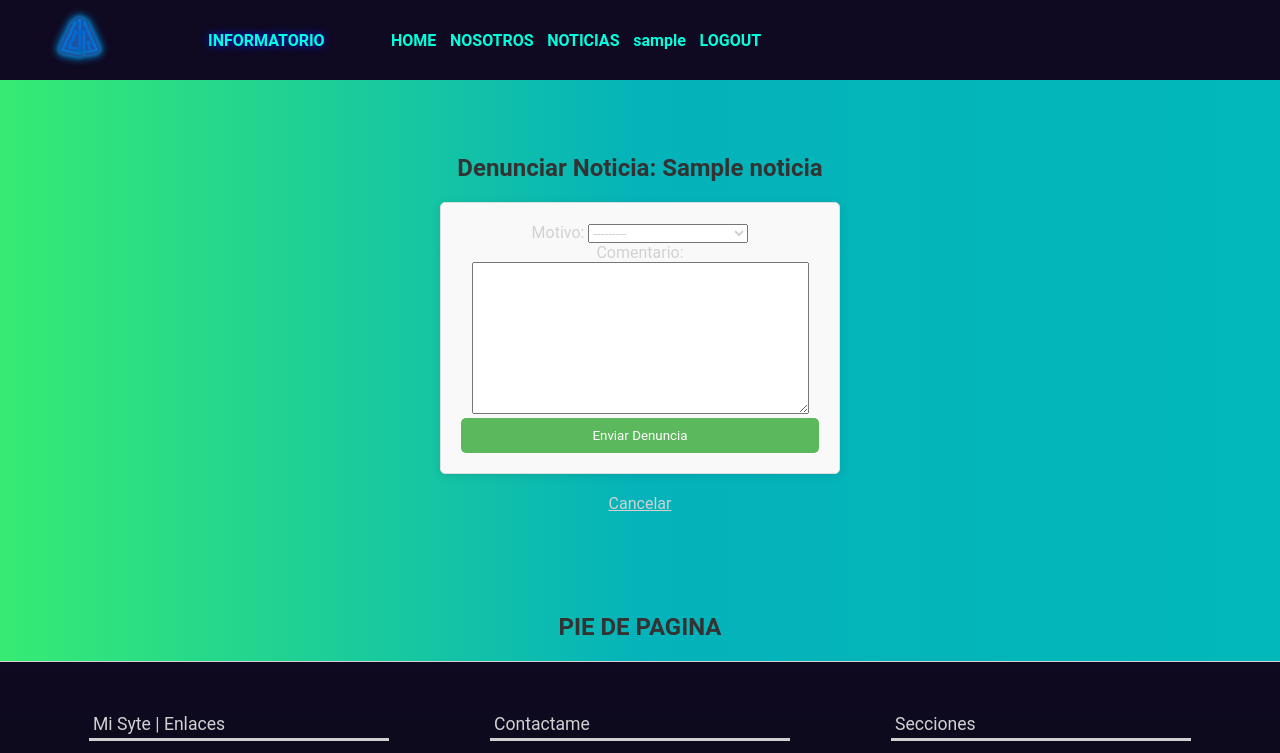
After one commit to Csosafloriani/ProyectoFinal-G5, a Django app: page /Noticias/1/denunciar/ in a window 1280 px wide. The commit adds this page. Shown: the top 753 px of the page. Run offline with Django 3.2, Linux system fonts and the light colour scheme; a user stored in the database is signed in; tables that the repository leaves empty hold one stand-in row (values such as "Sample post"); grey boxes are pictures that could not be loaded.

Commit message:
denuncias

```diff
--- a/apps/noticias/forms.py
+++ b/apps/noticias/forms.py
@@ -1,7 +1,13 @@
 from django import forms
 from .models import Noticia
+from .models import Denuncia
 
 class NoticiaForm(forms.ModelForm):
     class Meta:
         model = Noticia
         fields = ['titulo', 'cuerpo', 'imagen', 'categoria_noticia']
+
+class DenunciaForm(forms.ModelForm):
+    class Meta:
+        model = Denuncia
+        fields = ['motivo', 'comentario']
--- a/apps/noticias/models.py
+++ b/apps/noticias/models.py
@@ -24,4 +24,20 @@ class Noticia(models.Model):
 	def delete(self, using= None, keep_parents=False, *args, **kwargs) -> tuple[int, dict[str, int]]:
 		self.imagen.delete(self.imagen.name)
 		super(Noticia, self).delete(*args, **kwargs)
-#borra las imagenes
+
+class Denuncia(models.Model):
+    MOTIVOS_DENUNCIA = [
+        ('SPAM', 'Spam'),
+        ('COPYRIGHT', 'Infracción de Copyright'),
+        ('OFENSIVO', 'Contenido ofensivo'),
+        ('OTRO', 'Otro'),
+    ]
+
+    noticia = models.ForeignKey(Noticia, on_delete=models.CASCADE, related_name='denuncias')
+    usuario = models.ForeignKey(Usuario, on_delete=models.CASCADE)
+    motivo = models.CharField(max_length=20, choices=MOTIVOS_DENUNCIA)
+    comentario = models.TextField(null=True, blank=True)
+    fecha = models.DateTimeField(auto_now_add=True)
+
+    def __str__(self):
+        return f'Denuncia de {self.usuario} sobre {self.noticia}'
--- a/apps/noticias/urls.py
+++ b/apps/noticias/urls.py
@@ -17,4 +17,5 @@ urlpatterns = [
 
 	path('noticia/delete/<int:id_noticia>', views.Noticia_delete, name = 'noticia_delete'), #agrege
 
+	path('<int:pk>/denunciar/', views.Denunciar_Noticia, name='denunciar'),
 ]
--- a/apps/noticias/views.py
+++ b/apps/noticias/views.py
@@ -1,14 +1,10 @@
 from django.shortcuts import render, redirect
-from django.shortcuts import get_object_or_404
-
-from django.contrib.auth.decorators import login_required, user_passes_test
-
-
-from .models import Noticia, Categoria
+from .models import Categoria, Noticia, Denuncia
 from apps.comentarios.models import Comentario
 from apps.comentarios.forms import ComentarioForm
-
-from .forms import NoticiaForm
+from .forms import NoticiaForm, DenunciaForm
+from django.shortcuts import get_object_or_404, redirect
+from django.contrib.auth.decorators import login_required
 from django.urls import reverse_lazy
 
 def Listar_Noticias(request):
@@ -132,6 +128,24 @@ def Noticia_form(request):
 
 	return render(request,"noticias/carga_noticia.html", context ) # y crear un html en template de la apps de noticia
 
+@login_required
+def Denunciar_Noticia(request, pk):
+    noticia = get_object_or_404(Noticia, pk=pk)
+
+    if request.method == 'POST':
+        form = DenunciaForm(request.POST)
+        if form.is_valid():
+            denuncia = form.save(commit=False)
+            denuncia.noticia = noticia
+            denuncia.usuario = request.user
+            denuncia.save()
+            # Redirigir a la vista de detalles de la noticia o a otro lugar
+            return redirect(reverse_lazy('noticias:detalle', kwargs={'pk': pk}))
+    else:
+        form = DenunciaForm()
+
+    return render(request, 'noticias/denunciar.html', {'form': form, 'noticia': noticia})
+
 
 #puede borra cualquier usuario la noticia
 @login_required
--- /dev/null
+++ b/templates/noticias/denunciar.html
@@ -0,0 +1,14 @@
+{% extends 'base.html' %}
+
+{% block contenido %}
+    <h2>Denunciar Noticia: {{ noticia.titulo }}</h2>
+
+    <form method="post">
+        {% csrf_token %}
+        {{ form.as_p }}
+
+        <button type="submit">Enviar Denuncia</button>
+    </form>
+
+    <a href="{% url 'noticias:detalle' noticia.pk %}">Cancelar</a>
+{% endblock %}
--- a/templates/noticias/detalle.html
+++ b/templates/noticias/detalle.html
@@ -72,6 +72,11 @@
 				</div>
 			{% endif %}
 
+
+            {% if user.is_authenticated %}
+                <a href="{% url 'noticias:denunciar' noticia.pk %}" class="btn btn-danger">Denunciar</a>
+            {% endif %}
+
 			<!--Mostrar respuestas-->
 			{% for resp in com.respuestas.all %}
 				<div style="margin-left: 40px;">
```
